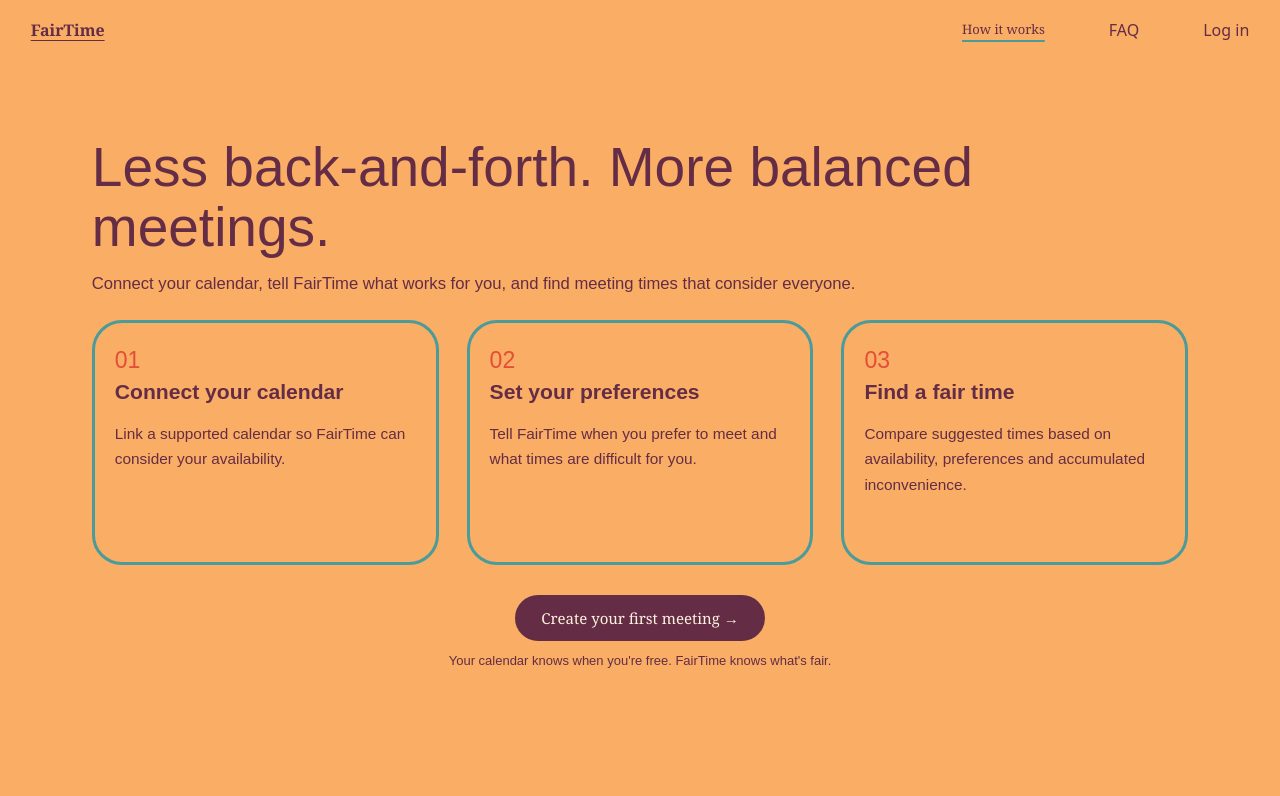
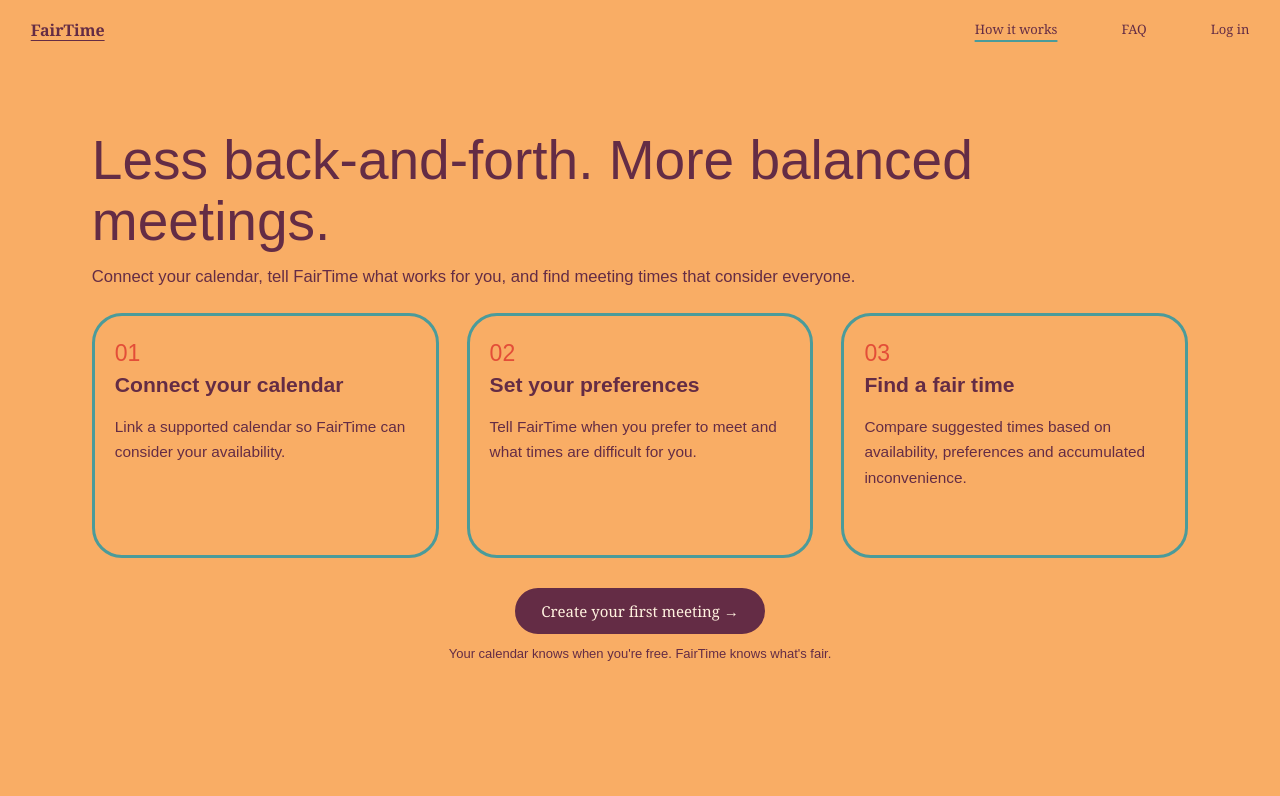
Before and after one commit to yusiaeng/fairtime, a Next.js app: page /how-it-works in a window 1280 px wide. Shown: the top 796 px of the page. Built offline with nearby package versions, Linux system fonts and the light colour scheme; a web font is replaced by a local one.

Commit message:
Fix malformed CSS and unify public navigation styling

```diff
--- a/src/app/globals.css
+++ b/src/app/globals.css
@@ -18,7 +18,10 @@ button:focus-visible, a:focus-visible { outline: 3px solid var(--plum); outline-
 .site-header { position: relative; z-index: 3; display: flex; justify-content: space-between; align-items: center; padding: 18px clamp(18px, 2.4vw, 42px); }
 .wordmark { color: var(--plum); font-family: Georgia, serif; font-weight: 700; font-size: 16px; text-decoration: underline; text-underline-offset: 4px; }
 .site-nav { display: flex; align-items: center; gap: clamp(22px, 5vw, 75px); }
-.site-nav a { color: var(--plum); font-family: Georgia, serif; font-size: 13px; text-decoration: none; }\n.site-nav a:hover { text-decoration: underline; }\n.site-nav button { border: 0; background: none; color: var(--plum); font-family: Georgia, serif; font-size: 13px; }
+.site-nav a { color: var(--plum); font-family: Georgia, serif; font-size: 13px; text-decoration: none; }
+.site-nav a:hover { text-decoration: underline; }
+.site-nav a[aria-current="page"] { text-decoration: underline; text-decoration-color: var(--teal); text-underline-offset: 6px; text-decoration-thickness: 2px; }
+.site-nav button { border: 0; background: none; color: var(--plum); font-family: Georgia, serif; font-size: 13px; }
 .site-nav button:hover { text-decoration: underline; }
 
 .hero { position: relative; min-height: calc(100svh - 62px); display: grid; grid-template-columns: minmax(0, 1.15fr) minmax(0, 0.85fr); align-items: center; }
@@ -66,9 +69,10 @@ button:focus-visible, a:focus-visible { outline: 3px solid var(--plum); outline-
 /* How it works: isolated styles so the landing-page design stays unchanged. */
 .how-page { min-height: 100svh; background: var(--orange); color: var(--plum); }
 .how-page .site-nav a { color: var(--plum); font-family: Georgia, serif; font-size: 13px; text-decoration: none; }
-.how-page .site-nav a:hover, .how-page .site-nav a[aria-current="page"] { text-decoration: underline; text-decoration-color: var(--teal); text-underline-offset: 6px; text-decoration-thickness: 2px; }
+.how-page .site-nav a:hover { text-decoration: underline; }
+.how-page .site-nav a[aria-current="page"] { text-decoration: underline; text-decoration-color: var(--teal); text-underline-offset: 6px; text-decoration-thickness: 2px; }
 .how-page a:focus-visible { outline: 3px solid var(--plum); outline-offset: 4px; }
-.how-intro { max-width: 1250px; margin: 0 auto; padding: clamp(35px, 6vw, 90px) clamp(28px, 6vw, 80px) 25px; }
+.how-intro { max-width: 1250px; margin: 0 auto; padding: clamp(35px, 6vw, 70px) clamp(28px, 6vw, 80px) 25px; }
 .how-intro h1 { max-width: 900px; margin: 0 0 16px; font-family: var(--font-aclonica), Georgia, serif; font-weight: 400; font-size: clamp(30px, 4.3vw, 58px); line-height: 1.1; }
 .how-lead { max-width: 1000px; margin: 0 0 25px; font-family: var(--font-aclonica), Georgia, serif; font-size: clamp(13px, 1.3vw, 17px); line-height: 1.25; }
 .how-steps { display: grid; grid-template-columns: repeat(3, minmax(0, 1fr)); gap: clamp(14px, 2.4vw, 28px); }
```
